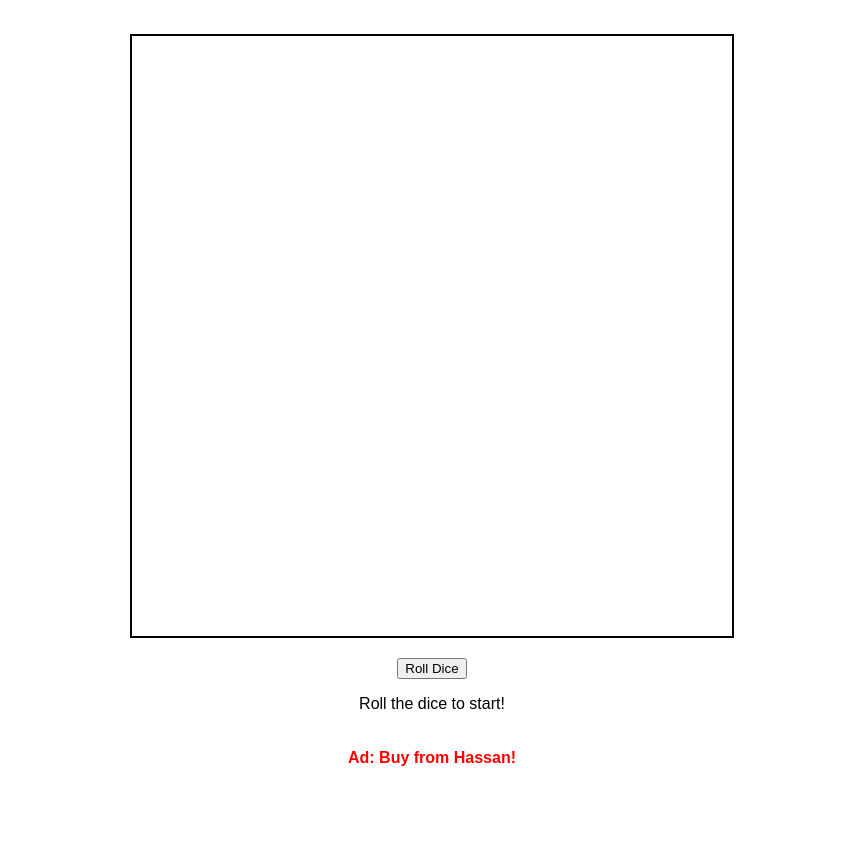
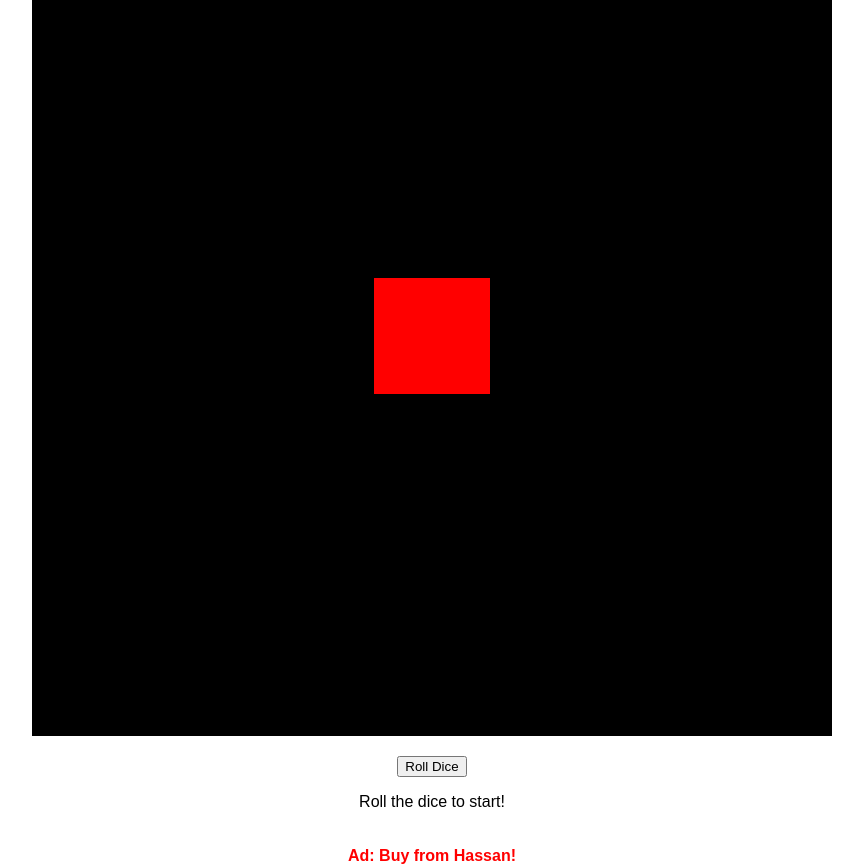
Before and after one commit to aashiq11-gamer/Ludo, a plain HTML site: page index.html in a window 1280 px wide. Shown: the whole page, without its empty margins (208-1071 px from the left). Before the commit the page ends 800 px from the top, so only its background shows below. Drawn offline with nearby package versions, Linux system fonts and the light colour scheme.

Commit message:
Update index.html

```diff
--- a/index.html
+++ b/index.html
@@ -7,7 +7,7 @@
   <link rel="stylesheet" href="styles.css">
 </head>
 <body>
-  <div id="threejs-frame"></div>
+  <canvas id="ludoCanvas" width="800" height="800"></canvas>
   <button id="rollDice">Roll Dice</button>
   <p id="diceResult">Roll the dice to start!</p>
   <div id="adsSpace">Ad: Buy from Hassan!</div>
```
